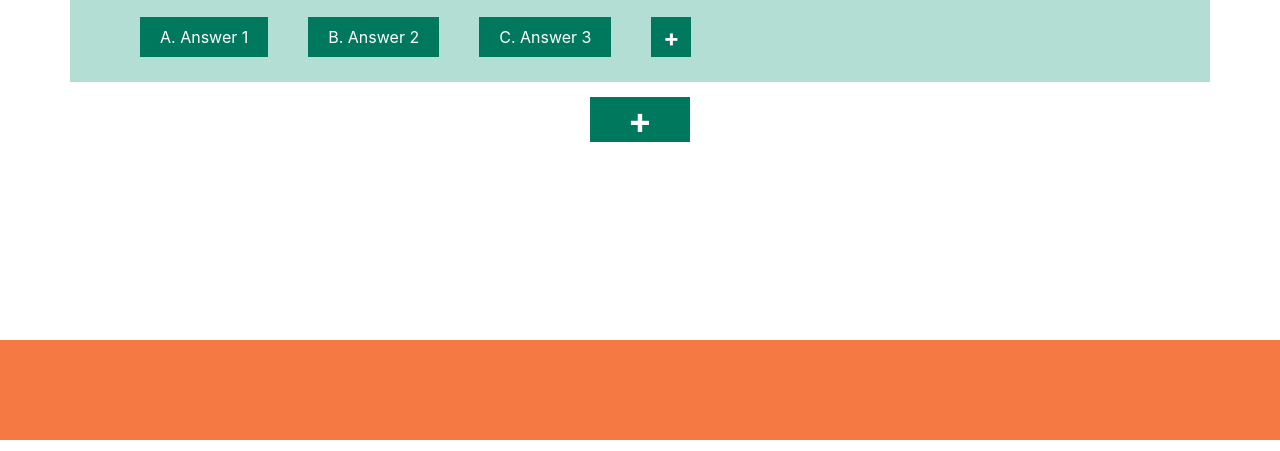
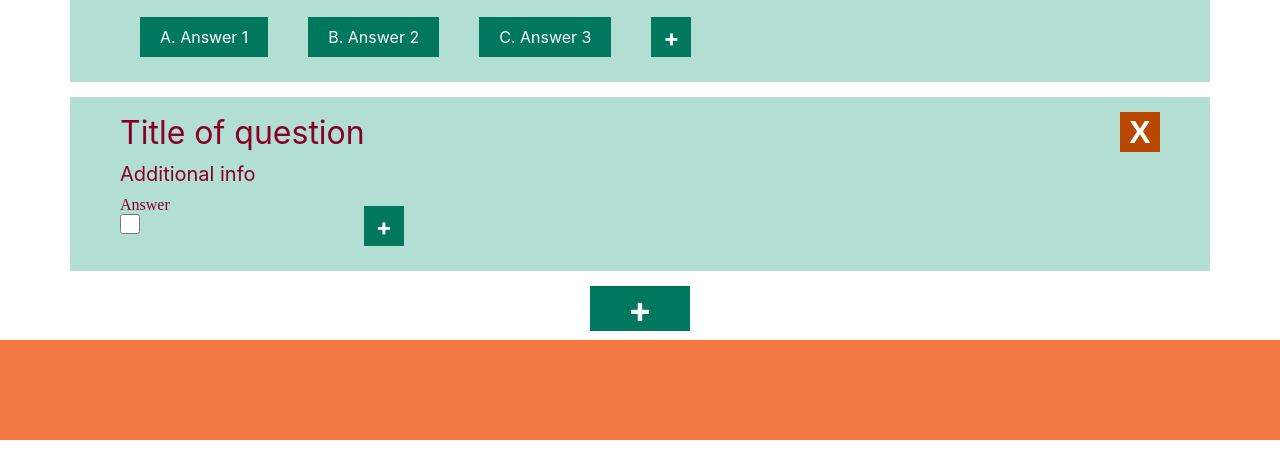
Before and after one commit to vladdosslove4ik/examinator, a website: page index.html in a window 1280 px wide. Shown: the part 360-811 px from the top of the page. Drawn offline with nearby package versions, Linux system fonts and the light colour scheme.

Commit message:
Form Prototype started. Answers add with button added

```diff
--- a/index.html
+++ b/index.html
@@ -64,7 +64,37 @@
               <button class="answer">A. Answer 1</button>
               <button class="answer">B. Answer 2</button>
               <button class="answer">C. Answer 3</button>
-              <button id="add">+</button>
+              <button class="add">+</button>
+            </div>
+          </div>
+        </div>
+
+        <div class="test-question">
+          <div class="test-question__wrapper">
+            <div class="question-title-controls__wrapper">
+              <input
+                type="text"
+                name="question-title"
+                class="question-title"
+                placeholder="Title of question">
+              <div class="question-control-buttons">
+                <button class="delete">X</button>
+              </div>
+            </div>
+            <input
+              type="text"
+              name="question-info"
+              class="question-info"
+              id=""
+              placeholder="Additional info">
+            <div class="question-answers__wrapper">
+              <div class="answer__wrapper">
+                <input type="text"
+                  class="input-answer"
+                  placeholder="Answer">
+                  <input type="checkbox">
+              </div>
+              <button class="add">+</button>
             </div>
           </div>
         </div>
--- a/src/js/add-next-question.js
+++ b/src/js/add-next-question.js
@@ -18,7 +18,7 @@ var testsnippet = '' +
 '              <button class="answer">G. Answer 7</button>' +
 '              <button class="answer">H. Answer 8</button>' +
 '              <button class="answer">I. Answer 9</button>' +
-'              <button id="add">+</button>' +
+'              <button class="add">+</button>' +
 '            </div>' +
 '          </div>' +
 '        </div>' +
@@ -46,6 +46,19 @@ var testsnippet = '' +
 
 })(jQuery);
 
+// add new test varaint
+(function($) {
+	$( document ).ready( function() {
+		$(".add").on("click", function(){
+
+			let $cloneable = $(".answer__wrapper").first().clone(true);
+			console.log($cloneable.length)
+			$(this).closest("button.add").before($cloneable);
+		});
+	});
+
+})(jQuery);
+
 function recount() {
     var numQuestions= $(".test-question").length;
 
--- a/src/scss/blocks/_test_creator.scss
+++ b/src/scss/blocks/_test_creator.scss
@@ -3,6 +3,12 @@
     margin-top: 10px;
     margin-bottom: 120px;
     clear: both;
+
+    input[type="checkbox"] {
+        appearance: checkbox;
+        width: 20px;
+        height: 20px;
+    }
 
     input {
         all: unset;
@@ -18,6 +24,23 @@
 
             @include font-inter(400, 32px, $font-color);
         }
+
+        .question-title {
+            color: $font-color;
+
+            @include font-inter(400, 32px, $font-color);
+        }
+        .question-info {
+            color: $font-color;
+            @include font-inter(400, 32px, $font-color);
+        }
+
+        .answer-checbox {
+
+            width: 10px;
+            height: 10px;
+        }
+
 
         &::placeholder {
             color: #880025;
@@ -144,6 +167,12 @@
                 flex-wrap: wrap;
                 flex-direction: row;
 
+                .answer {
+                    display: flex;
+                    align-items: center;
+                }
+
+
                 button {
                     @include font-inter(400, 16px, $font-color);
                     @include green-button;
@@ -152,7 +181,7 @@
                     padding-right: 20px;
                     margin: 10px 20px;
 
-                    &#add {
+                    &.add {
                         @include font-inter(700, 24px, #FFFFFF);
                         padding: 0px;
                         vertical-align: middle;
```
Also changed, not shown: assets/js/bundle.min.js (+1 -1 lines), assets/css/main.min.css.
